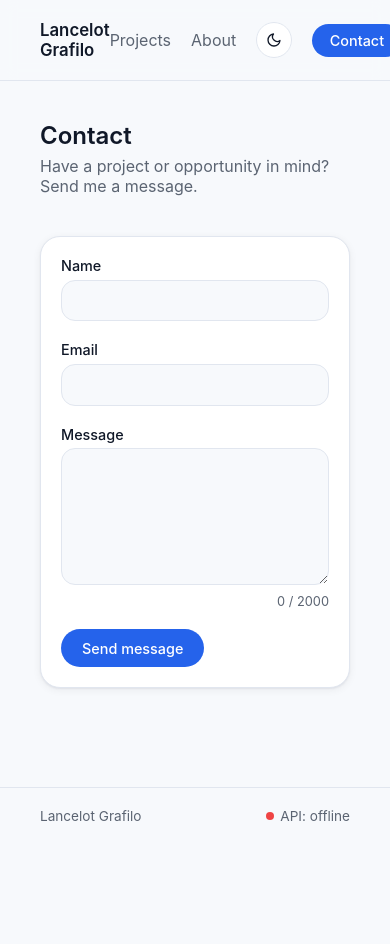
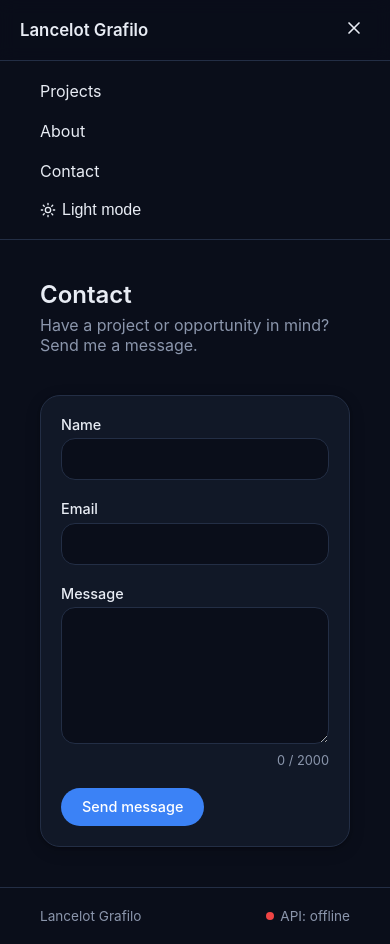
Before and after one commit to lancelotgrafilo/lancelot-grafilo-fullstack, a React (Vite) app in the folder client/: page /contact in a window 390 px wide. Both pictures are taken after a click on the button "Open menu". Before the commit the page ends 844 px from the top, so only its background shows below. Built offline with nearby package versions, Linux system fonts and the light colour scheme; no server answers.

Commit message:
feat: add responsive mobile navigation and admin layout

```diff
--- a/client/src/components/AdminLayout.jsx
+++ b/client/src/components/AdminLayout.jsx
@@ -24,7 +24,7 @@ export default function AdminLayout() {
   }
 
   return (
-    <div style={{ display: 'grid', gridTemplateColumns: '200px 1fr', gap: 'var(--space-lg)', minHeight: '60vh' }}>
+    <div className="admin-layout" style={{ display: 'grid', gridTemplateColumns: '200px 1fr', gap: 'var(--space-lg)', minHeight: '60vh' }}>
       <aside style={{ borderRight: '1px solid var(--color-border)', paddingRight: 'var(--space-md)' }}>
         <p style={{ color: 'var(--color-text-muted)', fontSize: '0.85rem', marginBottom: 'var(--space-md)' }}>
           {user?.email}
--- a/client/src/components/Layout.jsx
+++ b/client/src/components/Layout.jsx
@@ -1,3 +1,4 @@
+import { useState } from 'react'
 import { Link, Outlet } from 'react-router-dom'
 import { useTheme } from '../context/ThemeContext.jsx'
 import { useFetch } from '../hooks/useFetch.js'
@@ -19,13 +20,32 @@ function MoonIcon() {
   )
 }
 
+function MenuIcon() {
+  return (
+    <svg width="20" height="20" viewBox="0 0 24 24" fill="none" stroke="currentColor" strokeWidth="2" strokeLinecap="round">
+      <path d="M4 6h16M4 12h16M4 18h16" />
+    </svg>
+  )
+}
+
+function CloseIcon() {
+  return (
+    <svg width="20" height="20" viewBox="0 0 24 24" fill="none" stroke="currentColor" strokeWidth="2" strokeLinecap="round">
+      <path d="M6 6l12 12M18 6L6 18" />
+    </svg>
+  )
+}
+
 export default function Layout() {
   const { theme, toggleTheme } = useTheme()
+  const [menuOpen, setMenuOpen] = useState(false)
   const { data: health, error: healthError } = useFetch('/api/health')
 
   return (
     <div style={{ minHeight: '100vh', display: 'flex', flexDirection: 'column' }}>
-      <header style={{
+      <header
+        className="site-header"
+        style={{
           borderBottom: '1px solid var(--color-border)',
           padding: 'var(--space-md) var(--space-lg)',
           display: 'flex',
@@ -36,11 +56,13 @@ export default function Layout() {
           background: 'var(--color-header-bg)',
           backdropFilter: 'blur(8px)',
           zIndex: 10,
-      }}>
-        <Link to="/" style={{ color: 'var(--color-text)', fontWeight: 600, fontSize: '1.05rem' }}>
+        }}
+      >
+        <Link to="/" style={{ color: 'var(--color-text)', fontWeight: 600, fontSize: '1.05rem' }} onClick={() => setMenuOpen(false)}>
           Lancelot Grafilo
         </Link>
-        <nav style={{ display: 'flex', gap: 'var(--space-md)', alignItems: 'center' }}>
+
+        <nav className="desktop-nav" style={{ display: 'flex', gap: 'var(--space-md)', alignItems: 'center' }}>
           <Link to="/projects" className="nav-link" style={{ color: 'var(--color-text-muted)' }}>Projects</Link>
           <Link to="/about" className="nav-link" style={{ color: 'var(--color-text-muted)' }}>About</Link>
           <button
@@ -77,20 +99,74 @@ export default function Layout() {
             Contact
           </Link>
         </nav>
+
+        <button
+          className="mobile-menu-button"
+          onClick={() => setMenuOpen((v) => !v)}
+          aria-label={menuOpen ? 'Close menu' : 'Open menu'}
+          aria-expanded={menuOpen}
+          style={{
+            display: 'none',
+            background: 'transparent',
+            border: 'none',
+            color: 'var(--color-text)',
+            cursor: 'pointer',
+            padding: '0.4rem',
+          }}
+        >
+          {menuOpen ? <CloseIcon /> : <MenuIcon />}
+        </button>
       </header>
+
+      {menuOpen && (
+        <nav
+          className="mobile-nav"
+          style={{
+            display: 'none',
+            flexDirection: 'column',
+            gap: 'var(--space-md)',
+            padding: 'var(--space-md) var(--space-lg)',
+            borderBottom: '1px solid var(--color-border)',
+            background: 'var(--color-bg)',
+          }}
+        >
+          <Link to="/projects" style={{ color: 'var(--color-text)' }} onClick={() => setMenuOpen(false)}>Projects</Link>
+          <Link to="/about" style={{ color: 'var(--color-text)' }} onClick={() => setMenuOpen(false)}>About</Link>
+          <Link to="/contact" style={{ color: 'var(--color-text)' }} onClick={() => setMenuOpen(false)}>Contact</Link>
+          <button
+            onClick={toggleTheme}
+            style={{
+              display: 'flex',
+              alignItems: 'center',
+              gap: 'var(--space-xs)',
+              background: 'none',
+              border: 'none',
+              color: 'var(--color-text)',
+              cursor: 'pointer',
+              padding: 0,
+              fontSize: '1rem',
+            }}
+          >
+            {theme === 'dark' ? <SunIcon /> : <MoonIcon />}
+            {theme === 'dark' ? 'Light mode' : 'Dark mode'}
+          </button>
+        </nav>
+      )}
 
       <main style={{ flex: 1, padding: 'var(--space-lg)', maxWidth: '1100px', width: '100%', margin: '0 auto' }}>
         <Outlet />
       </main>
 
-      <footer style={{
+      <footer
+        style={{
           borderTop: '1px solid var(--color-border)',
           padding: 'var(--space-md) var(--space-lg)',
           display: 'flex',
           justifyContent: 'space-between',
           color: 'var(--color-text-muted)',
           fontSize: '0.85rem',
-      }}>
+        }}
+      >
         <span>Lancelot Grafilo</span>
         <span style={{ display: 'flex', alignItems: 'center', gap: 'var(--space-xs)' }}>
           <span
--- a/client/src/styles/interactions.css
+++ b/client/src/styles/interactions.css
@@ -57,3 +57,25 @@
   background: var(--color-surface-hover) !important;
   transform: rotate(15deg);
 }
+
+@media (max-width: 640px) {
+  .desktop-nav {
+    display: none !important;
+  }
+
+  .mobile-menu-button {
+    display: block !important;
+  }
+
+  .mobile-nav {
+    display: flex !important;
+  }
+
+  .site-header {
+    padding: var(--space-sm) var(--space-md) !important;
+  }
+
+  .admin-layout {
+    grid-template-columns: 1fr !important;
+  }
+}
--- a/client/src/styles/tokens.css
+++ b/client/src/styles/tokens.css
@@ -32,6 +32,8 @@
 
   --transition-fast: 150ms ease;
   --transition-base: 200ms ease;
+
+  --breakpoint-mobile: 640px;
 }
 
 [data-theme='light'] {
```
Lines whose indentation alone changed are shown as unchanged.
